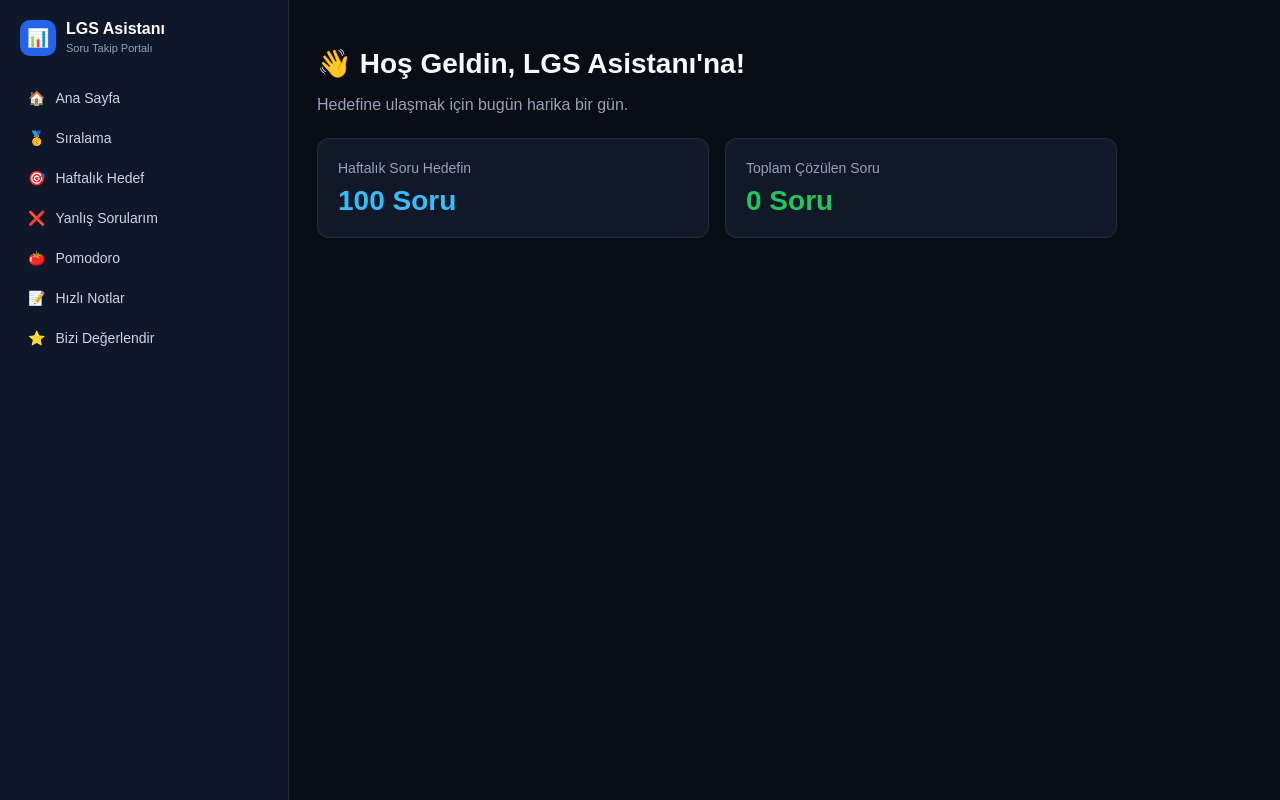
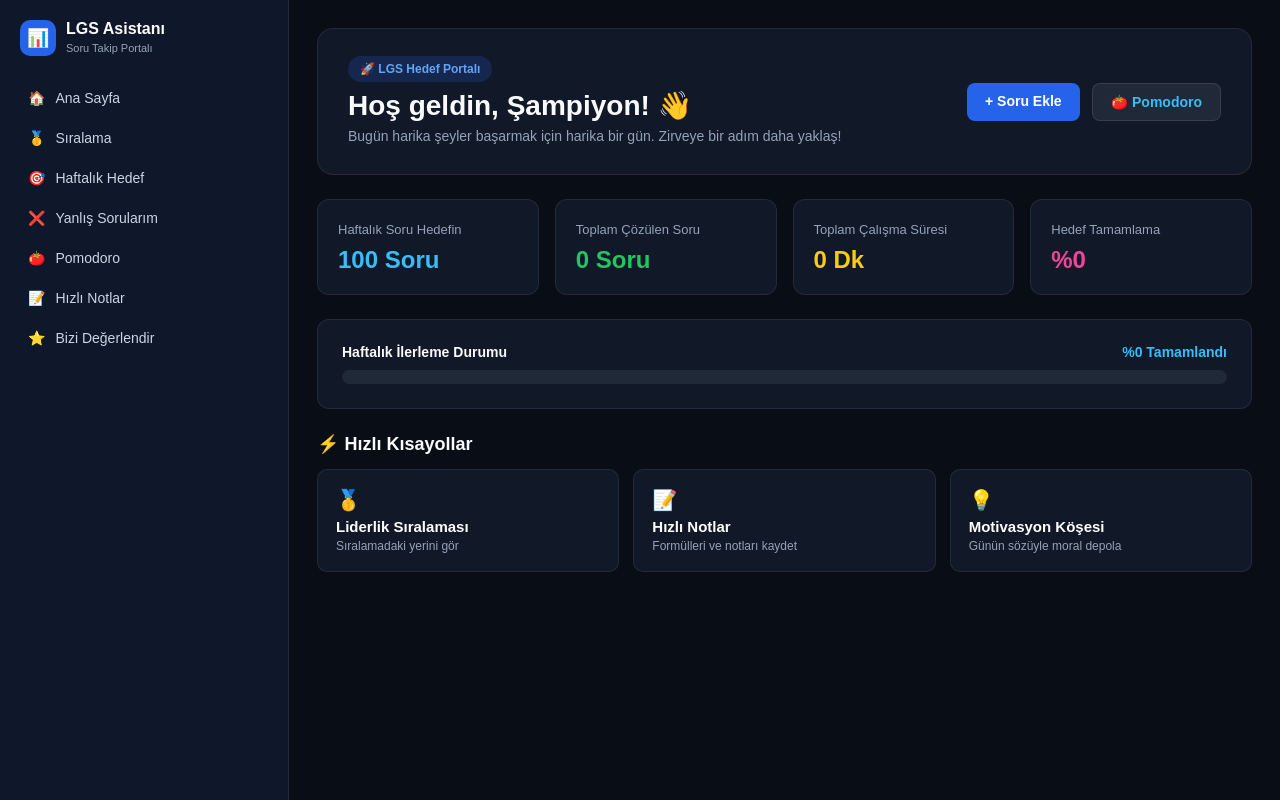
Before and after one commit to ienesbakrac-arch/lgs-soru-takip, a Next.js app: page / in a window 1280 px wide. Built offline with nearby package versions, Linux system fonts and the light colour scheme.

Commit message:
Add files via upload

```diff
--- a/src/app/page.tsx
+++ b/src/app/page.tsx
@@ -1,18 +1,24 @@
 "use client";
 import { useState, useEffect } from "react";
+import Link from "next/link";
 
 export default function AnaSayfa() {
   const [haftalikHedef, setHaftalikHedef] = useState("100");
   const [toplamSoru, setToplamSoru] = useState(0);
+  const [kullaniciAdi, setKullaniciAdi] = useState("Şampiyon");
+  const [calismaSuresi, setCalismaSuresi] = useState(0);
 
   useEffect(() => {
-    // Kayıtlı hedefi al
+    // Kayıtlı verileri yükleyelim
     const hedef = localStorage.getItem("lgs_haftalik_hedef");
-    if (hedef) {
-      setHaftalikHedef(hedef);
-    }
+    if (hedef) setHaftalikHedef(hedef);
 
-    // Toplam çözülen soruyu yanlışlar/sorular sayfasından hesapla
+    const ad = localStorage.getItem("lgs_gercek_kullanici_adi");
+    if (ad) setKullaniciAdi(ad);
+
+    const sure = localStorage.getItem("lgs_toplam_calisma_suresi");
+    if (sure) setCalismaSuresi(Number(sure));
+
     const yanlislar = localStorage.getItem("lgs_yanlislar");
     if (yanlislar) {
       try {
@@ -24,30 +30,85 @@ export default function AnaSayfa() {
     }
   }, []);
 
+  const hedefSayi = Number(haftalikHedef) || 100;
+  const yuzde = Math.min(Math.round((toplamSoru / hedefSayi) * 100), 100);
+
   return (
-    <div style={{ color: "#f8fafc", maxWidth: "800px" }}>
-      <h1 style={{ fontSize: "28px", marginBottom: "8px" }}>👋 Hoş Geldin, LGS Asistanı'na!</h1>
-      <p style={{ color: "#94a3b8", marginBottom: "24px" }}>Hedefine ulaşmak için bugün harika bir gün.</p>
+    <div style={{ color: "#f8fafc", maxWidth: "1000px", margin: "0 auto" }}>
 
-      <div style={{ display: "grid", gridTemplateColumns: "repeat(auto-fit, minmax(240px, 1fr))", gap: "16px", marginBottom: "30px" }}>
+      {/* ÜST KARŞILAMA BÖLÜMÜ */}
+      <div style={{ backgroundColor: "linear-gradient(135deg, #1e293b 0%, #0f172a 100%)", background: "#111827", padding: "30px", borderRadius: "16px", border: "1px solid rgba(255,255,255,0.08)", marginBottom: "24px", display: "flex", justifyContent: "space-between", alignItems: "center", flexWrap: "wrap", gap: "20px" }}>
+        <div>
+          <span style={{ backgroundColor: "rgba(37, 99, 235, 0.2)", color: "#60a5fa", padding: "6px 12px", borderRadius: "20px", fontSize: "12px", fontWeight: 600 }}>🚀 LGS Hedef Portalı</span>
+          <h1 style={{ fontSize: "28px", margin: "12px 0 6px 0", fontWeight: 700 }}>Hoş geldin, {kullaniciAdi}! 👋</h1>
+          <p style={{ color: "#94a3b8", margin: 0, fontSize: "14px" }}>Bugün harika şeyler başarmak için harika bir gün. Zirveye bir adım daha yaklaş!</p>
+        </div>
+        <div style={{ display: "flex", gap: "12px" }}>
+          <Link href="/yanlislarim" style={{ backgroundColor: "#2563eb", color: "#fff", padding: "10px 18px", borderRadius: "8px", textDecoration: "none", fontSize: "14px", fontWeight: 600 }}>+ Soru Ekle</Link>
+          <Link href="/pomodoro" style={{ backgroundColor: "#1f2937", color: "#38bdf8", border: "1px solid rgba(255,255,255,0.1)", padding: "10px 18px", borderRadius: "8px", textDecoration: "none", fontSize: "14px", fontWeight: 600 }}>🍅 Pomodoro</Link>
+        </div>
+      </div>
 
-        {/* Haftalık Hedef Kartı */}
+      {/* İSTATİSTİK KARTLARI */}
+      <div style={{ display: "grid", gridTemplateColumns: "repeat(auto-fit, minmax(220px, 1fr))", gap: "16px", marginBottom: "24px" }}>
+
         <div style={{ backgroundColor: "#111827", padding: "20px", borderRadius: "12px", border: "1px solid rgba(255,255,255,0.08)" }}>
-          <span style={{ fontSize: "14px", color: "#94a3b8" }}>Haftalık Soru Hedefin</span>
-          <div style={{ fontSize: "28px", fontWeight: "bold", color: "#38bdf8", marginTop: "8px" }}>
-            {haftalikHedef} Soru
-          </div>
+          <span style={{ fontSize: "13px", color: "#94a3b8" }}>Haftalık Soru Hedefin</span>
+          <div style={{ fontSize: "24px", fontWeight: "bold", color: "#38bdf8", marginTop: "8px" }}>{haftalikHedef} Soru</div>
         </div>
 
-        {/* Çözülen Soru Kartı */}
         <div style={{ backgroundColor: "#111827", padding: "20px", borderRadius: "12px", border: "1px solid rgba(255,255,255,0.08)" }}>
-          <span style={{ fontSize: "14px", color: "#94a3b8" }}>Toplam Çözülen Soru</span>
-          <div style={{ fontSize: "28px", fontWeight: "bold", color: "#22c55e", marginTop: "8px" }}>
-            {toplamSoru} Soru
-          </div>
+          <span style={{ fontSize: "13px", color: "#94a3b8" }}>Toplam Çözülen Soru</span>
+          <div style={{ fontSize: "24px", fontWeight: "bold", color: "#22c55e", marginTop: "8px" }}>{toplamSoru} Soru</div>
+        </div>
+
+        <div style={{ backgroundColor: "#111827", padding: "20px", borderRadius: "12px", border: "1px solid rgba(255,255,255,0.08)" }}>
+          <span style={{ fontSize: "13px", color: "#94a3b8" }}>Toplam Çalışma Süresi</span>
+          <div style={{ fontSize: "24px", fontWeight: "bold", color: "#facc15", marginTop: "8px" }}>{calismaSuresi} Dk</div>
+        </div>
+
+        <div style={{ backgroundColor: "#111827", padding: "20px", borderRadius: "12px", border: "1px solid rgba(255,255,255,0.08)" }}>
+          <span style={{ fontSize: "13px", color: "#94a3b8" }}>Hedef Tamamlama</span>
+          <div style={{ fontSize: "24px", fontWeight: "bold", color: "#ec4899", marginTop: "8px" }}>%{yuzde}</div>
         </div>
 
       </div>
+
+      {/* İLERLEME ÇUĞU (GRAFİKSEL GÖRÜNÜM) */}
+      <div style={{ backgroundColor: "#111827", padding: "24px", borderRadius: "12px", border: "1px solid rgba(255,255,255,0.08)", marginBottom: "24px" }}>
+        <div style={{ display: "flex", justifyContent: "space-between", marginBottom: "10px", fontSize: "14px" }}>
+          <span style={{ fontWeight: 600 }}>Haftalık İlerleme Durumu</span>
+          <span style={{ color: "#38bdf8", fontWeight: "bold" }}>%{yuzde} Tamamlandı</span>
+        </div>
+        <div style={{ width: "100%", backgroundColor: "#1f2937", height: "14px", borderRadius: "7px", overflow: "hidden" }}>
+          <div style={{ width: `${yuzde}%`, backgroundColor: "#2563eb", height: "100%", transition: "width 0.5s ease" }}></div>
+        </div>
+      </div>
+
+      {/* HIZLI ERİŞİM KISAYOLLARI */}
+      <h2 style={{ fontSize: "18px", marginBottom: "14px" }}>⚡ Hızlı Kısayollar</h2>
+      <div style={{ display: "grid", gridTemplateColumns: "repeat(auto-fit, minmax(200px, 1fr))", gap: "14px" }}>
+
+        <Link href="/siralama" style={{ backgroundColor: "#111827", padding: "18px", borderRadius: "10px", border: "1px solid rgba(255,255,255,0.08)", textDecoration: "none", color: "#fff", display: "block" }}>
+          <div style={{ fontSize: "20px", marginBottom: "6px" }}>🥇</div>
+          <div style={{ fontWeight: 600, fontSize: "15px" }}>Liderlik Sıralaması</div>
+          <div style={{ fontSize: "12px", color: "#94a3b8", marginTop: "4px" }}>Sıralamadaki yerini gör</div>
+        </Link>
+
+        <Link href="/notlar" style={{ backgroundColor: "#111827", padding: "18px", borderRadius: "10px", border: "1px solid rgba(255,255,255,0.08)", textDecoration: "none", color: "#fff", display: "block" }}>
+          <div style={{ fontSize: "20px", marginBottom: "6px" }}>📝</div>
+          <div style={{ fontWeight: 600, fontSize: "15px" }}>Hızlı Notlar</div>
+          <div style={{ fontSize: "12px", color: "#94a3b8", marginTop: "4px" }}>Formülleri ve notları kaydet</div>
+        </Link>
+
+        <Link href="/motivasyon" style={{ backgroundColor: "#111827", padding: "18px", borderRadius: "10px", border: "1px solid rgba(255,255,255,0.08)", textDecoration: "none", color: "#fff", display: "block" }}>
+          <div style={{ fontSize: "20px", marginBottom: "6px" }}>💡</div>
+          <div style={{ fontWeight: "600", fontSize: "15px" }}>Motivasyon Köşesi</div>
+          <div style={{ fontSize: "12px", color: "#94a3b8", marginTop: "4px" }}>Günün sözüyle moral depola</div>
+        </Link>
+
+      </div>
+
     </div>
   );
 }
```
